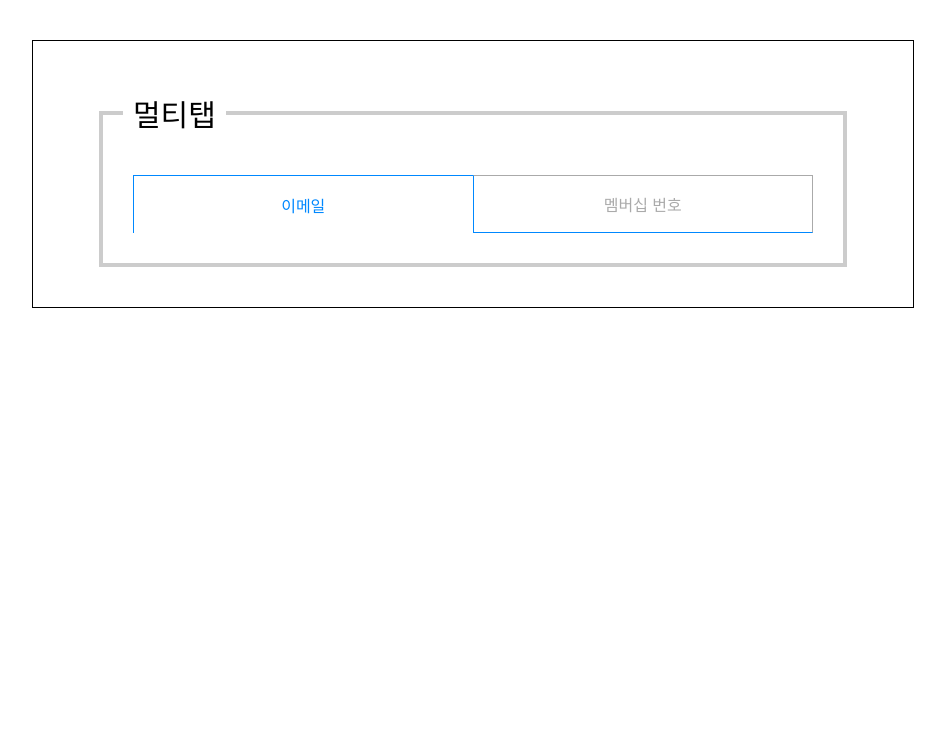
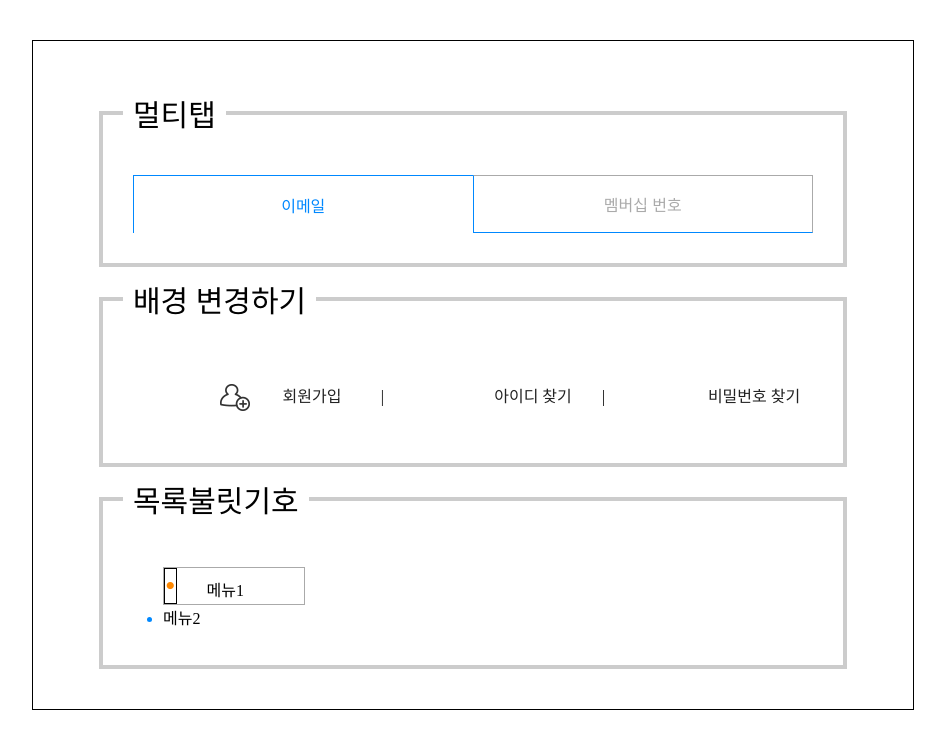
Before and after one commit to zzupd/0330_Delonghi_MultiTab, a plain HTML site: page index.html in a window 1280 px wide. Shown: the whole page, without its empty margins (167-1112 px from the left). Drawn offline with nearby package versions, Linux system fonts and the light colour scheme.

Commit message:
0331_배경이미지 변경&목록요소의 커스텀불릿적용

```diff
--- a/index.html
+++ b/index.html
@@ -1,5 +1,6 @@
 <!DOCTYPE html>
 <html lang="ko">
+
 <head>
     <meta charset="UTF-8">
     <title>Document</title>
@@ -16,7 +17,6 @@
             <legend class="legendStyle">
                 멀티탭
             </legend>
-
             <div id="btnArea">
                 <button type="button" class="selected">
                     이메일
@@ -25,15 +25,55 @@
                     멤버십 번호
                 </button>
             </div>
+        </fieldset> <!-- fieldset#multiTab -->
+
+        <fieldset id="bgChange">
+            <legend class="legendStyle">
+                배경 변경하기
+            </legend>
+
+            <nav id="memberLNB">
+                <ul id="memMainMenu">
+                    <li>
+                        <a href="#">
+                            <span class="bgIcon" id="memJoinIcon"></span>
+                            <!-- 배경 이미지 아이콘 -->
+                            <span>회원가입</span>
+                        </a>
+                    </li>
+                    <li><span>|</span></li>
+                    <li>
+                        <a href="#">
+                            <span class="bgIcon" id="findIDIcon"></span>
+                            <!-- 배경 이미지 아이콘 -->
+                            <span>아이디 찾기</span>
+                        </a>
+                    </li>
+                    <li><span>|</span></li>
+                    <li>
+                        <a href="#">
+                            <span class="bgIcon" id="findPWIcon"></span>
+                            <!-- 배경 이미지 아이콘 -->
+                            <span>비밀번호 찾기</span>
+                        </a>
+                    </li>
+                </ul>
+            </nav>
+
+        </fieldset> <!-- fieldset#bgChange -->
 
 
+       <fieldset id="bulletMark">
+           <legend class="legendStyle">목록불릿기호</legend>
 
-        </fieldset> <!-- fieldset#multiTab -->
-
-
-
-
+            <ul id="listBullet">
+                <li id="method1">메뉴1</li>
+                <li id="method2">메뉴2</li>
+            </ul>
+       </fieldset>
     </div> <!-- div#wrap -->
 
 
-</body></html>
+</body>
+
+</html>
--- a/style/style.css
+++ b/style/style.css
@@ -7,7 +7,7 @@ div#wrap {
     margin: 40px auto;
 }
 
-fieldset#multiTab {
+fieldset#multiTab, fieldset#bgChange, fieldset#bulletMark {
     width: 700px;
     padding: 20px;
     border: 4px solid #ccc;
@@ -33,6 +33,9 @@ button {
     font-size: 16px;
     padding: 16px 40px;
     border: 1px solid #aaa;
+    outline: none;
+    /* 테두리선 border 인접외곽에 위치하는
+        2번째 테두리선 => 외곽선   outline */
     background-color: #fff;
     flex: 1;
 }
@@ -48,9 +51,6 @@ button:not(.selected) {
 }
 
 
-
-
-
 /* 버튼 사이의 파랑색 테두리선은 항상 파랑색 적용 */
 div#btnArea button:first-child {
   border-right: none;
@@ -58,3 +58,109 @@ div#btnArea button:first-child {
 div#btnArea button:last-child {
   border-left: 1px solid #08f;
 }
+
+
+
+
+
+
+
+
+/*/////////////////배경변경///////////////////////*/
+
+ul#memMainMenu {
+    list-style: none;
+    display: -webkit-flex;
+    display: -moz-flex;
+    display: -ms-flex;
+    display: -o-flex;
+    display: flex;
+}
+#memMainMenu>li {
+    text-align: center;
+    /*border: 1px solid #aaa;*/
+}
+#memMainMenu>li:nth-child(2n+1) {
+    flex: 1;
+}
+#memMainMenu a {
+    width: 100%;
+    height: 60px;
+    color: #222;
+    text-decoration: none;
+    /*border: 1px solid #0af;*/
+
+    display: inline-block;
+
+    display: -webkit-flex;
+    display: -moz-flex;
+    display: -ms-flex;
+    display: -o-flex;
+    display: flex;
+
+    justify-content: center;
+    align-items: stretch;
+}
+
+#memMainMenu>li:nth-child(2n+1) span {
+    line-height: 60px;
+    /*border: 1px solid #f80;*/
+    display: inline-block;
+}
+
+#memMainMenu>li:nth-child(2n+1) span:first-child {
+    width: 60px;
+}
+#memMainMenu>li:nth-child(2n+1) span:last-child {
+    padding-left: 20px;
+}
+#memMainMenu>li:nth-child(2n) span {
+    height: 60px;
+    line-height: 60px;
+}
+
+#memMainMenu span#memJoinIcon {
+    border-radius: 60px;
+
+    background-image: url(../images/icon01.png);
+    background-repeat: no-repeat;
+    background-position: center;
+}
+
+#memMainMenu>li:nth-child(2n+1) a:hover {
+    color: #3289e8;
+}
+
+#memMainMenu a:hover span#memJoinIcon {
+    background-color: #3289e8;
+    background-image: url(../images/icon01_on.png);
+}
+
+
+
+
+
+
+
+/*/////////// 커스텀 리스트 불릿기호 //////////*/
+
+/* 방법 1 */
+ul#listBullet #method1 {
+    width: 140px;
+    list-style: none;
+    border: 1px solid #aaa;
+}
+ul#listBullet #method1::before {
+    content: "\2022";
+    color: #f80;
+    font-size: 30px;
+    border: 1px solid #000;
+    margin-right: 30px;
+    display: inline-block;
+}
+
+/* 방법 2 */
+ul#listBullet #method2::marker {
+    /* 마커 슈도엘리먼트 */
+    color: #08f;
+}
```
Also changed, not shown: images/icon01.png (added), images/icon01_on.png (added), images/icon02.png (added), images/icon02_on.png (added), images/icon03.png (added), images/icon03_on.png (added).
